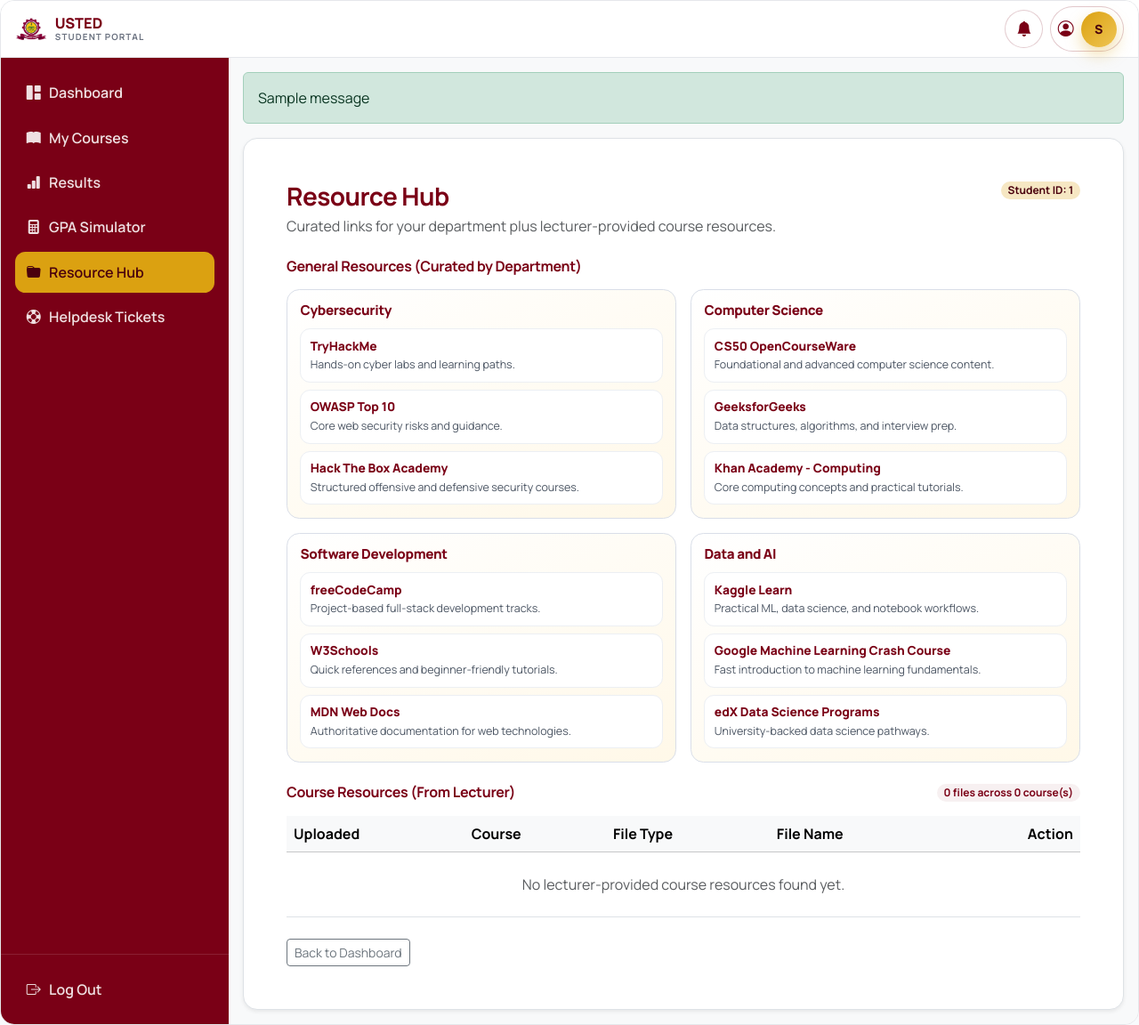
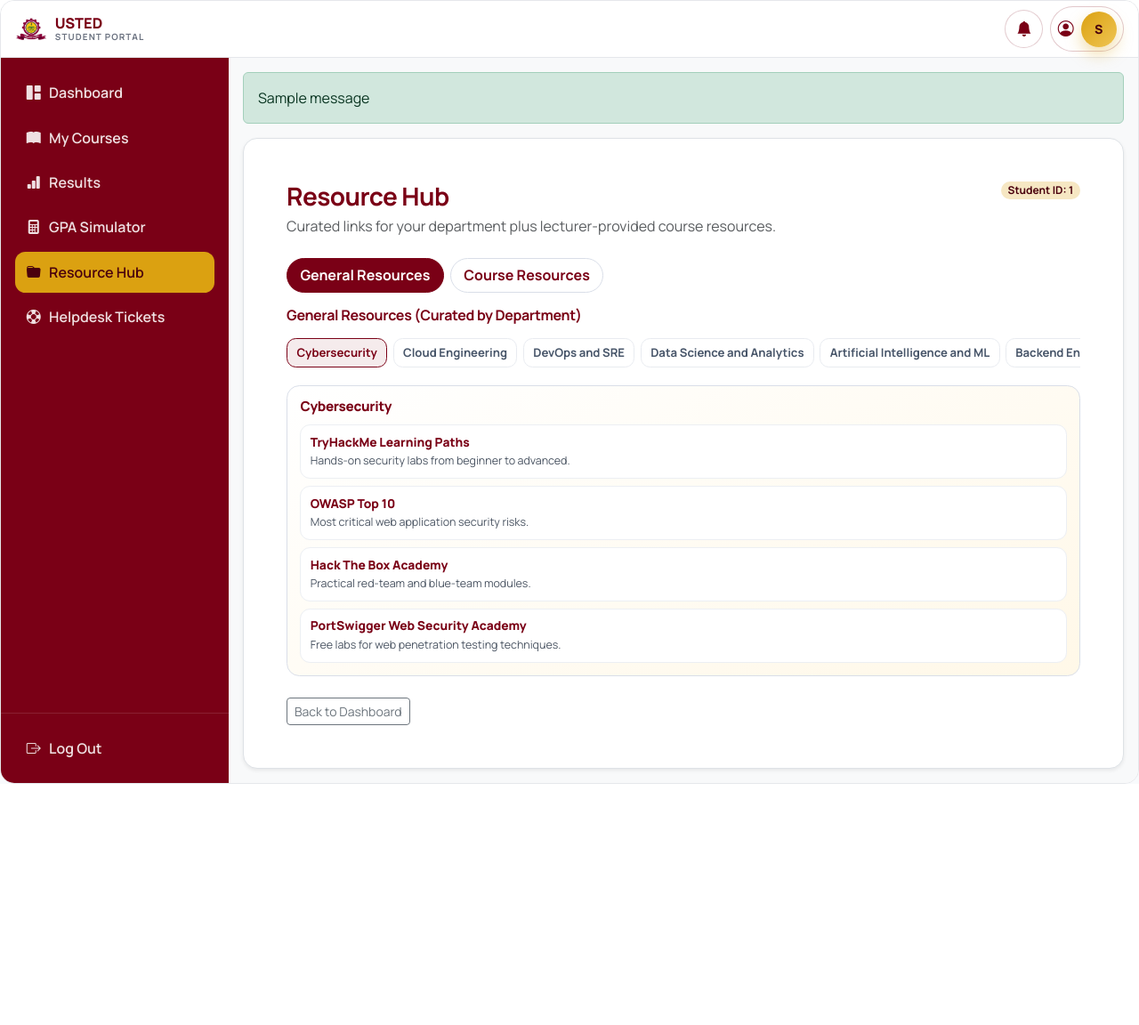
Before and after one commit to Kyei1/USTED_STUDENTS_PORTAL, a Flask app: page /resource-hub in a window 1280 px wide. Shown: the whole page at 89% size. After the commit the page ends 881 px from the top, so only its background shows below. Run offline with Flask 3, Linux system fonts and the light colour scheme; the visitor is signed in with stand-in values (Sample User, id 1); tables that the repository leaves empty hold one stand-in row (values such as "Sample post"); one stand-in notice (Sample message) is shown; some libraries are stand-ins or nearby versions.

Commit message:
feat: Revamp resource hub with tabbed navigation and enhanced styling for better user experience

```diff
--- a/routes/student_bp.py
+++ b/routes/student_bp.py
@@ -1036,73 +1036,225 @@ def resource_hub():
 
     department_name = (student.department.department_name if student.department else '').strip().lower()
 
-    tech_categories = {
+    it_categories = {
         'Cybersecurity': [
             {
-                'name': 'TryHackMe',
+                'name': 'TryHackMe Learning Paths',
                 'url': 'https://tryhackme.com/',
-                'note': 'Hands-on cyber labs and learning paths.',
+                'note': 'Hands-on security labs from beginner to advanced.',
             },
             {
                 'name': 'OWASP Top 10',
                 'url': 'https://owasp.org/www-project-top-ten/',
-                'note': 'Core web security risks and guidance.',
+                'note': 'Most critical web application security risks.',
             },
             {
                 'name': 'Hack The Box Academy',
                 'url': 'https://academy.hackthebox.com/',
-                'note': 'Structured offensive and defensive security courses.',
+                'note': 'Practical red-team and blue-team modules.',
+            },
+            {
+                'name': 'PortSwigger Web Security Academy',
+                'url': 'https://portswigger.net/web-security',
+                'note': 'Free labs for web penetration testing techniques.',
             },
         ],
-        'Computer Science': [
-            {
-                'name': 'CS50 OpenCourseWare',
-                'url': 'https://cs50.harvard.edu/',
-                'note': 'Foundational and advanced computer science content.',
-            },
-            {
-                'name': 'GeeksforGeeks',
-                'url': 'https://www.geeksforgeeks.org/',
-                'note': 'Data structures, algorithms, and interview prep.',
-            },
-            {
-                'name': 'Khan Academy - Computing',
-                'url': 'https://www.khanacademy.org/computing',
-                'note': 'Core computing concepts and practical tutorials.',
+        'Cloud Engineering': [
+            {
+                'name': 'AWS Skill Builder',
+                'url': 'https://explore.skillbuilder.aws/',
+                'note': 'Cloud fundamentals, architecture, and hands-on labs.',
+            },
+            {
+                'name': 'Microsoft Learn - Azure',
+                'url': 'https://learn.microsoft.com/training/azure/',
+                'note': 'Role-based Azure learning and certification prep.',
+            },
+            {
+                'name': 'Google Cloud Skills Boost',
+                'url': 'https://www.cloudskillsboost.google/',
+                'note': 'Guided labs for GCP services and operations.',
+            },
+            {
+                'name': 'Kubernetes Basics',
+                'url': 'https://kubernetes.io/docs/tutorials/kubernetes-basics/',
+                'note': 'Container orchestration essentials for cloud workloads.',
             },
         ],
-        'Software Development': [
-            {
-                'name': 'freeCodeCamp',
-                'url': 'https://www.freecodecamp.org/',
-                'note': 'Project-based full-stack development tracks.',
-            },
-            {
-                'name': 'W3Schools',
-                'url': 'https://www.w3schools.com/',
-                'note': 'Quick references and beginner-friendly tutorials.',
-            },
-            {
-                'name': 'MDN Web Docs',
-                'url': 'https://developer.mozilla.org/',
-                'note': 'Authoritative documentation for web technologies.',
+        'DevOps and SRE': [
+            {
+                'name': 'Docker Docs',
+                'url': 'https://docs.docker.com/get-started/',
+                'note': 'Containerization workflow and best practices.',
+            },
+            {
+                'name': 'GitHub Actions Docs',
+                'url': 'https://docs.github.com/actions',
+                'note': 'Build CI/CD pipelines directly in GitHub.',
+            },
+            {
+                'name': 'Atlassian DevOps Tutorials',
+                'url': 'https://www.atlassian.com/devops',
+                'note': 'Modern DevOps lifecycle and delivery practices.',
+            },
+            {
+                'name': 'Prometheus Monitoring Guides',
+                'url': 'https://prometheus.io/docs/introduction/overview/',
+                'note': 'Metrics, alerting, and observability foundations.',
             },
         ],
-        'Data and AI': [
+        'Data Science and Analytics': [
             {
                 'name': 'Kaggle Learn',
                 'url': 'https://www.kaggle.com/learn',
-                'note': 'Practical ML, data science, and notebook workflows.',
-            },
-            {
-                'name': 'Google Machine Learning Crash Course',
+                'note': 'Practical notebooks for analytics and modeling.',
+            },
+            {
+                'name': 'IBM Data Science Learning Path',
+                'url': 'https://www.ibm.com/training/data-science',
+                'note': 'Statistics, Python, and data workflow coverage.',
+            },
+            {
+                'name': 'Google Data Analytics Certificate',
+                'url': 'https://www.coursera.org/professional-certificates/google-data-analytics',
+                'note': 'Spreadsheet, SQL, and BI analytics practice.',
+            },
+            {
+                'name': 'DataCamp Free Courses',
+                'url': 'https://www.datacamp.com/courses',
+                'note': 'Interactive data analysis lessons and exercises.',
+            },
+        ],
+        'Artificial Intelligence and ML': [
+            {
+                'name': 'Google ML Crash Course',
                 'url': 'https://developers.google.com/machine-learning/crash-course',
-                'note': 'Fast introduction to machine learning fundamentals.',
-            },
-            {
-                'name': 'edX Data Science Programs',
-                'url': 'https://www.edx.org/learn/data-science',
-                'note': 'University-backed data science pathways.',
+                'note': 'Fast practical introduction to machine learning.',
+            },
+            {
+                'name': 'DeepLearning.AI Short Courses',
+                'url': 'https://www.deeplearning.ai/short-courses/',
+                'note': 'Applied AI topics including LLM engineering.',
+            },
+            {
+                'name': 'fast.ai Practical Deep Learning',
+                'url': 'https://course.fast.ai/',
+                'note': 'Hands-on deep learning with production focus.',
+            },
+            {
+                'name': 'Hugging Face Course',
+                'url': 'https://huggingface.co/learn',
+                'note': 'NLP, transformers, and open-source AI workflows.',
+            },
+        ],
+        'Backend Engineering': [
+            {
+                'name': 'FastAPI Tutorial',
+                'url': 'https://fastapi.tiangolo.com/tutorial/',
+                'note': 'Modern Python API development with type hints.',
+            },
+            {
+                'name': 'Django Official Tutorial',
+                'url': 'https://docs.djangoproject.com/en/stable/intro/tutorial01/',
+                'note': 'Full-stack web development with robust backend support.',
+            },
+            {
+                'name': 'Node.js Learn',
+                'url': 'https://nodejs.org/en/learn',
+                'note': 'Server-side JavaScript and runtime fundamentals.',
+            },
+            {
+                'name': 'REST API Design Guide',
+                'url': 'https://learn.microsoft.com/azure/architecture/best-practices/api-design',
+                'note': 'Best practices for scalable API architecture.',
+            },
+        ],
+        'Frontend Engineering': [
+            {
+                'name': 'MDN Frontend Learning Path',
+                'url': 'https://developer.mozilla.org/en-US/docs/Learn/Front-end_web_developer',
+                'note': 'Structured HTML, CSS, and JavaScript roadmap.',
+            },
+            {
+                'name': 'React Documentation',
+                'url': 'https://react.dev/learn',
+                'note': 'Component patterns and modern React architecture.',
+            },
+            {
+                'name': 'Vue.js Guide',
+                'url': 'https://vuejs.org/guide/introduction.html',
+                'note': 'Progressive framework tutorials and patterns.',
+            },
+            {
+                'name': 'Frontend Mentor',
+                'url': 'https://www.frontendmentor.io/challenges',
+                'note': 'Real-world UI challenges for portfolio building.',
+            },
+        ],
+        'Mobile App Development': [
+            {
+                'name': 'Android Developers Training',
+                'url': 'https://developer.android.com/courses',
+                'note': 'Kotlin-based Android app development pathways.',
+            },
+            {
+                'name': 'Apple SwiftUI Tutorials',
+                'url': 'https://developer.apple.com/tutorials/swiftui',
+                'note': 'Build iOS apps with modern SwiftUI practices.',
+            },
+            {
+                'name': 'Flutter Codelabs',
+                'url': 'https://docs.flutter.dev/get-started/codelab',
+                'note': 'Cross-platform app development from a single codebase.',
+            },
+            {
+                'name': 'React Native Documentation',
+                'url': 'https://reactnative.dev/docs/environment-setup',
+                'note': 'JavaScript-native mobile apps for Android and iOS.',
+            },
+        ],
+        'UI/UX Product Design': [
+            {
+                'name': 'Figma Learn',
+                'url': 'https://help.figma.com/hc/en-us/categories/360002051613-Learn-design',
+                'note': 'Interface design, prototyping, and collaboration workflows.',
+            },
+            {
+                'name': 'Nielsen Norman Group Articles',
+                'url': 'https://www.nngroup.com/articles/',
+                'note': 'Industry-standard UX research and usability guidance.',
+            },
+            {
+                'name': 'Material Design',
+                'url': 'https://m3.material.io/',
+                'note': 'Comprehensive design system for digital products.',
+            },
+            {
+                'name': 'Laws of UX',
+                'url': 'https://lawsofux.com/',
+                'note': 'Practical UX principles for interface decisions.',
+            },
+        ],
+        'Networking and Systems': [
+            {
+                'name': 'Cisco Skills for All - Networking',
+                'url': 'https://skillsforall.com/catalog?category=networking',
+                'note': 'Network fundamentals and routing/switching skills.',
+            },
+            {
+                'name': 'CompTIA Network+ Objectives',
+                'url': 'https://www.comptia.org/certifications/network',
+                'note': 'Structured roadmap for networking competencies.',
+            },
+            {
+                'name': 'Linux Journey',
+                'url': 'https://linuxjourney.com/',
+                'note': 'Linux systems administration learning path.',
+            },
+            {
+                'name': 'Red Hat Enable Sysadmin',
+                'url': 'https://www.redhat.com/sysadmin',
+                'note': 'Practical system engineering and operations articles.',
             },
         ],
     }
@@ -1134,19 +1286,29 @@ def resource_hub():
         ],
     }
 
-    curated_categories = tech_categories
-    if any(keyword in department_name for keyword in ['education', 'teacher', 'pedagogy']):
+    is_it_department = any(keyword in department_name for keyword in ['information technology', 'computer', 'ict', 'software'])
+    is_education_department = any(keyword in department_name for keyword in ['education', 'teacher', 'pedagogy'])
+
+    curated_categories = it_categories
+    if is_it_department:
+        curated_categories = it_categories
+    elif is_education_department:
         curated_categories = education_categories
 
-    course_resources = (
-        Resource.query.outerjoin(Course, Resource.course_code == Course.course_code)
-        .filter(
-            Resource.department_id == student.department_id,
-            Resource.resource_type == 'Course',
+    try:
+        course_resources = (
+            Resource.query.outerjoin(Course, Resource.course_code == Course.course_code)
+            .filter(
+                Resource.department_id == student.department_id,
+                Resource.resource_type == 'Course',
+            )
+            .order_by(Resource.upload_date.desc(), Course.course_code.asc())
+            .all()
         )
-        .order_by(Resource.upload_date.desc(), Course.course_code.asc())
-        .all()
-    )
+    except Exception as exc:  # pragma: no cover - defensive fallback for inconsistent legacy rows
+        current_app.logger.exception('Failed loading course resources for %s: %s', student.student_id, exc)
+        flash('Some resources could not be loaded due to legacy data. Showing available items only.', 'warning')
+        course_resources = []
 
     lecturer_course_count = len({res.course_code for res in course_resources if res.course_code})
 
--- a/static/css/resource_hub.css
+++ b/static/css/resource_hub.css
@@ -2,6 +2,76 @@
     display: flex;
     flex-wrap: wrap;
     gap: 0.5rem;
+}
+
+.resource-tabs {
+    gap: 0.45rem;
+}
+
+.resource-tabs .nav-link {
+    border: 1px solid var(--usted-border);
+    border-radius: 999px;
+    color: var(--usted-maroon);
+    background: #fff;
+    font-weight: 700;
+    padding: 0.42rem 0.9rem;
+}
+
+.resource-tabs .nav-link:hover {
+    border-color: var(--usted-gold);
+    background: var(--usted-gold-soft);
+}
+
+.resource-tabs .nav-link.active {
+    border-color: var(--usted-maroon);
+    background: var(--usted-maroon);
+    color: #fff;
+}
+
+.resource-subtabs {
+    gap: 0.4rem;
+    align-items: center;
+    overflow-x: auto;
+    flex-wrap: nowrap;
+    padding-bottom: 0.25rem;
+}
+
+.resource-subtabs .nav-link {
+    border: 1px solid #e8ebf0;
+    border-radius: 0.65rem;
+    color: #475569;
+    background: #fff;
+    font-weight: 700;
+    font-size: 0.82rem;
+    padding: 0.35rem 0.65rem;
+    white-space: nowrap;
+}
+
+.resource-subtabs .nav-link:hover {
+    border-color: var(--usted-gold);
+    background: #fffdf5;
+    color: var(--usted-maroon);
+}
+
+.resource-subtabs .nav-link.active {
+    border-color: var(--usted-maroon);
+    background: rgba(122, 0, 22, 0.08);
+    color: var(--usted-maroon);
+}
+
+.tab-content > .tab-pane {
+    animation: fadeSlideIn 0.2s ease;
+}
+
+@keyframes fadeSlideIn {
+    from {
+        opacity: 0;
+        transform: translateY(3px);
+    }
+    to {
+        opacity: 1;
+        transform: translateY(0);
+    }
 }
 
 .curated-card {
--- a/templates/resource_hub.html
+++ b/templates/resource_hub.html
@@ -15,12 +15,51 @@
         <span class="badge rounded-pill" style="background: var(--usted-gold-soft); color: var(--usted-ink);">Student ID: {{ student.student_id }}</span>
     </div>
 
-    <section class="mb-4">
+    <ul class="nav nav-pills resource-tabs mb-3" id="resourceHubTabs" role="tablist">
+        <li class="nav-item" role="presentation">
+            <button class="nav-link active" id="general-tab" data-bs-toggle="tab" data-bs-target="#general-pane" type="button" role="tab" aria-controls="general-pane" aria-selected="true">
+                General Resources
+            </button>
+        </li>
+        <li class="nav-item" role="presentation">
+            <button class="nav-link" id="course-tab" data-bs-toggle="tab" data-bs-target="#course-pane" type="button" role="tab" aria-controls="course-pane" aria-selected="false">
+                Course Resources
+            </button>
+        </li>
+    </ul>
+
+    <div class="tab-content" id="resourceHubTabContent">
+        <section class="tab-pane fade show active" id="general-pane" role="tabpanel" aria-labelledby="general-tab" tabindex="0">
             <h2 class="h6 fw-bold mb-3" style="color: var(--usted-maroon);">General Resources (Curated by Department)</h2>
-        <div class="row g-3">
+            <ul class="nav nav-pills resource-subtabs mb-3" id="generalResourceCategoryTabs" role="tablist">
                 {% for category, links in curated_categories.items() %}
-                <div class="col-12 col-lg-6">
-                    <article class="curated-card h-100">
+                    <li class="nav-item" role="presentation">
+                        <button
+                            class="nav-link {{ 'active' if loop.first else '' }}"
+                            id="category-tab-{{ loop.index }}"
+                            data-bs-toggle="tab"
+                            data-bs-target="#category-pane-{{ loop.index }}"
+                            type="button"
+                            role="tab"
+                            aria-controls="category-pane-{{ loop.index }}"
+                            aria-selected="{{ 'true' if loop.first else 'false' }}"
+                        >
+                            {{ category }}
+                        </button>
+                    </li>
+                {% endfor %}
+            </ul>
+
+            <div class="tab-content" id="generalResourceCategoryContent">
+                {% for category, links in curated_categories.items() %}
+                    <section
+                        class="tab-pane fade {{ 'show active' if loop.first else '' }}"
+                        id="category-pane-{{ loop.index }}"
+                        role="tabpanel"
+                        aria-labelledby="category-tab-{{ loop.index }}"
+                        tabindex="0"
+                    >
+                        <article class="curated-card">
                             <h3 class="curated-title">{{ category }}</h3>
                             <div class="d-grid gap-2">
                                 {% for item in links %}
@@ -31,12 +70,12 @@
                                 {% endfor %}
                             </div>
                         </article>
-                </div>
+                    </section>
                 {% endfor %}
             </div>
         </section>
 
-    <section>
+        <section class="tab-pane fade" id="course-pane" role="tabpanel" aria-labelledby="course-tab" tabindex="0">
             <div class="d-flex flex-wrap justify-content-between align-items-center gap-2 mb-3">
                 <h2 class="h6 fw-bold mb-0" style="color: var(--usted-maroon);">Course Resources (From Lecturer)</h2>
                 <span class="badge rounded-pill" style="background: var(--usted-maroon-soft); color: var(--usted-maroon);">
@@ -59,7 +98,17 @@
                         {% for resource in course_resources %}
                             {% set lower_name = resource.file_name|lower %}
                             <tr>
-                            <td>{{ resource.upload_date.strftime('%Y-%m-%d') if resource.upload_date else 'N/A' }}</td>
+                                <td>
+                                    {% if resource.upload_date %}
+                                        {% if resource.upload_date is string %}
+                                            {{ resource.upload_date[:10] }}
+                                        {% else %}
+                                            {{ resource.upload_date.strftime('%Y-%m-%d') }}
+                                        {% endif %}
+                                    {% else %}
+                                        N/A
+                                    {% endif %}
+                                </td>
                                 <td class="fw-semibold">{{ resource.course.course_code if resource.course else 'N/A' }}</td>
                                 <td>
                                     {% if lower_name.endswith('.pdf') %}
@@ -90,6 +139,7 @@
                 </table>
             </div>
         </section>
+    </div>
 
     <div class="mt-4">
         <a href="{{ url_for('student.dashboard') }}" class="btn btn-sm btn-outline-secondary">Back to Dashboard</a>
```
Lines whose indentation alone changed are shown as unchanged.
